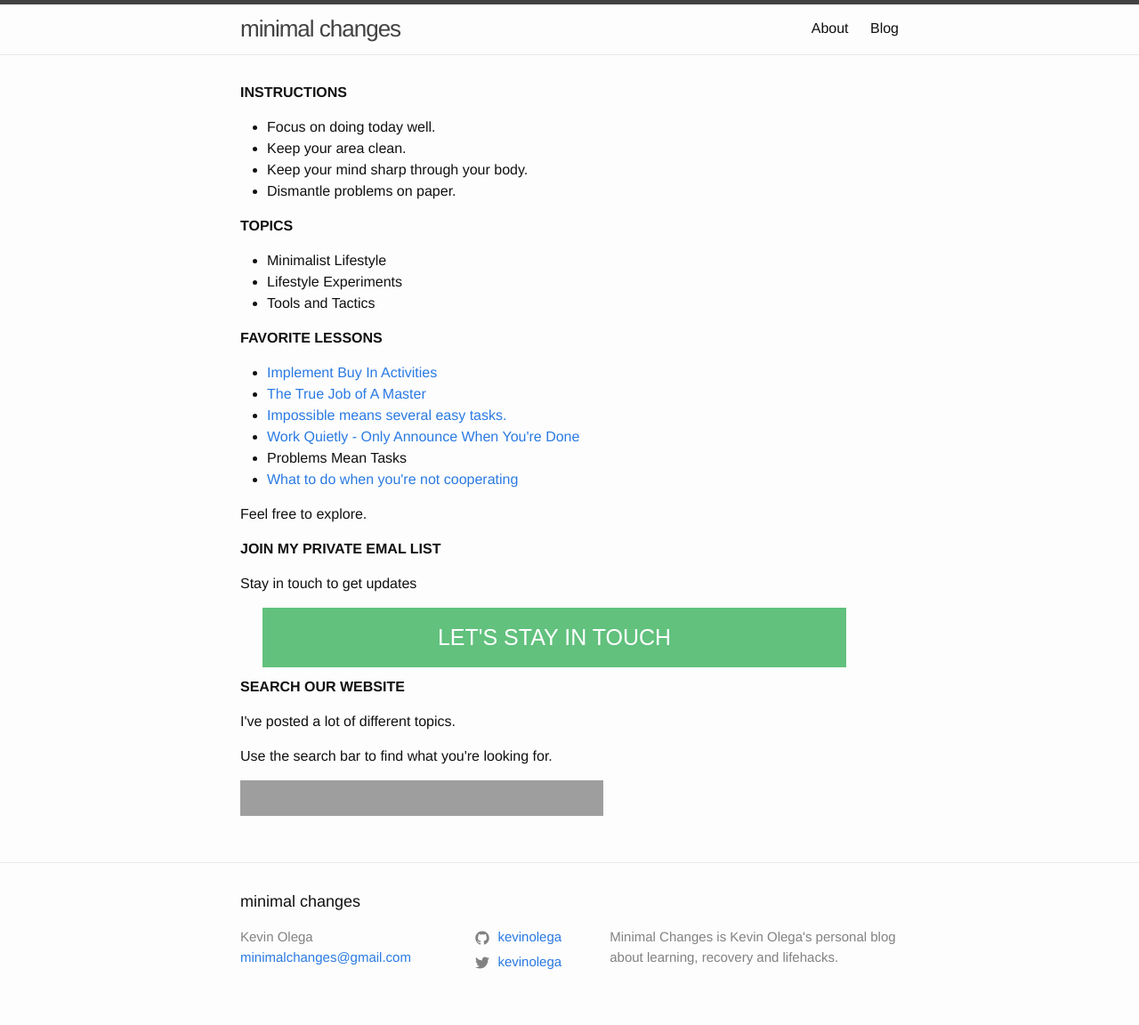
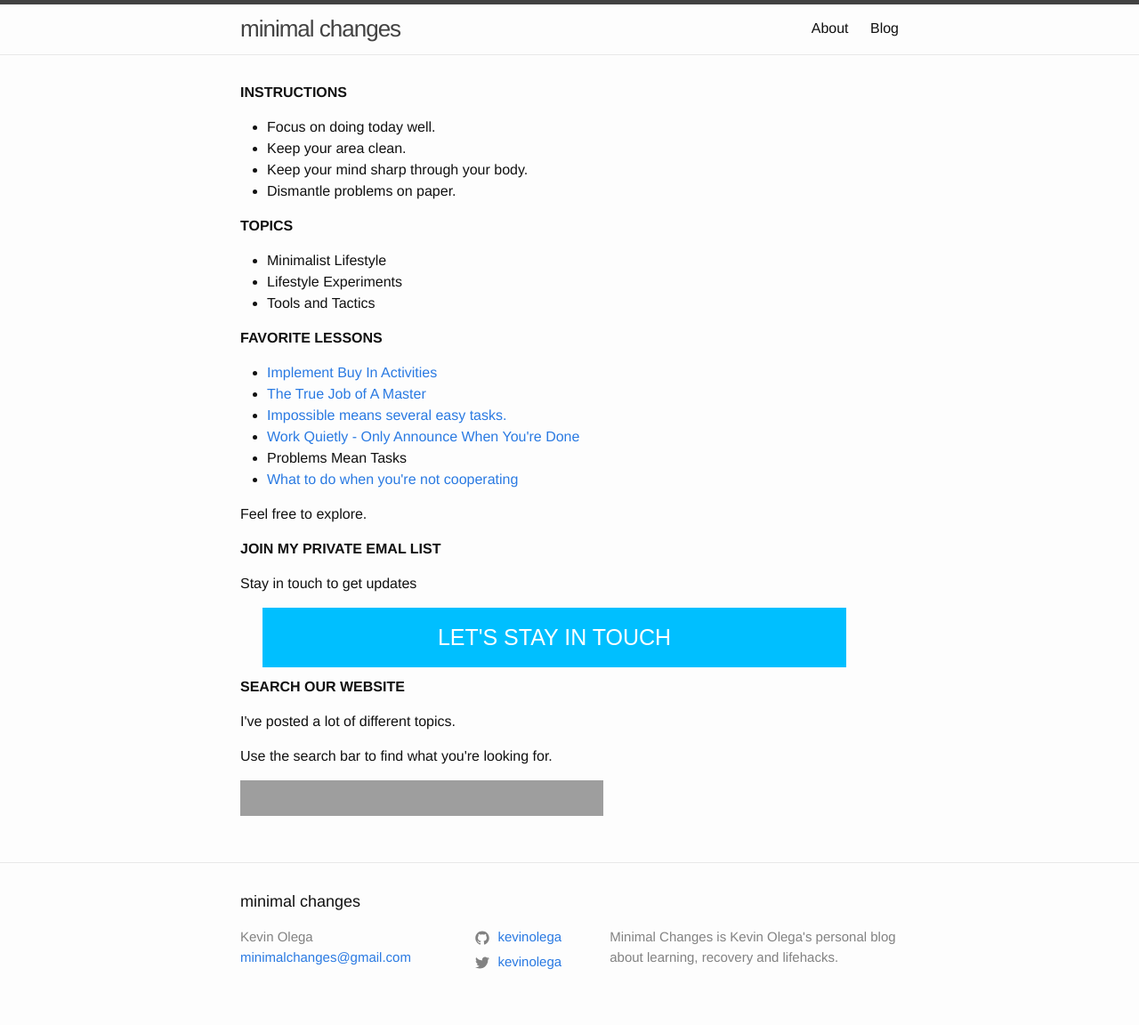
Before and after one commit to kevinolega/minimalchanges, a Jekyll site: the page built from index.md, in a window 1280 px wide. Shown: the whole page at 89% size. Built offline with Jekyll 4.4.1, drawn with Linux system fonts in a browser that asks for light colours; nearby versions of some CDN libraries; library files that are not in the unit come from our copies; grey boxes are pictures that could not be loaded.

Commit message:
Update _layout.scss
color change

```diff
--- a/_sass/minima/_layout.scss
+++ b/_sass/minima/_layout.scss
@@ -249,7 +249,7 @@
   }
 }
 .button {
-        background-color: #61c17d; /* Green */
+        background-color: #00bfff; /* Green */
         border: none;
         color: white;
         width: 80%;
```
